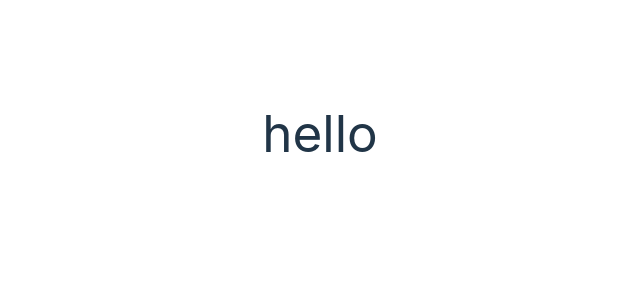
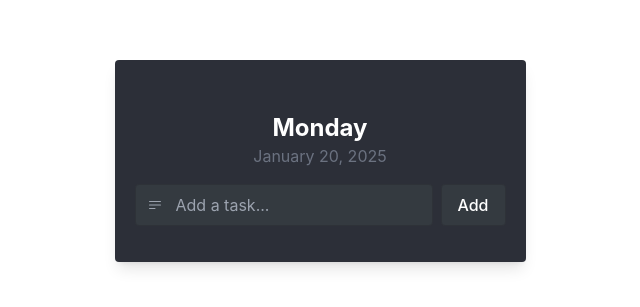
Before and after one commit to zarhaselene/react_todoapp, a React (Vite) app: page / in a window 1280 px wide. Shown: the part 267-574 px from the top of the page, without its empty margins (320-960 px from the left). Built offline with nearby package versions, Linux system fonts and the light colour scheme.

Commit message:
add input field for adding todos and prevent duplicates

```diff
--- a/src/App.jsx
+++ b/src/App.jsx
@@ -1,5 +1,7 @@
 import { useState } from "react";
 import "./App.css";
+import TodoItem from "./components/TodoItem";
+import { HiBars3BottomLeft } from "react-icons/hi2";
 
 function App() {
   // store the todos
@@ -9,9 +11,15 @@ function App() {
 
   // function to add todo
   const addTodo = () => {
-    if (!inputValue.trim()) return;  // prevent adding empty string
+    if (!inputValue.trim()) return; // prevent adding empty string
+    if (
+      todos.some(
+        (todo) => todo.title.toLowerCase() === inputValue.toLowerCase()
+      )
+    )
+      return; // prevent duplicate todos
     const newTodo = {
-      id: Date.now(), // ID set by using the current time
+      id: Date.now(),
       title: inputValue,
       done: false,
     };
@@ -35,7 +43,55 @@ function App() {
 
   return (
     <>
-      <h1>hello</h1>
+      <header>
+        <h1 className=" text-white font-bold">Todo App</h1>
+      </header>
+      <div className="h-3/4 overflow-hidden max-w-lg mx-auto my-10 p-5 bg-darkBg rounded shadow-lg">
+        <div>
+          <h2 className="text-2xl mt-8 text-white font-bold text-center">
+            {new Date().toLocaleDateString("en-US", {
+              weekday: "long",
+            })}
+          </h2>
+          <p className="text-1xl text-gray-500 text-center mb-4">
+            {new Date().toLocaleDateString("en-US", {
+              year: "numeric",
+              month: "long",
+              day: "numeric",
+            })}
+          </p>
+          <div className="flex gap-2 mb-4 relative">
+            <HiBars3BottomLeft className="absolute left-3 top-1/2 transform -translate-y-1/2 text-gray-400" />
+            <input
+              type="text"
+              value={inputValue}
+              onChange={(e) => setInputValue(e.target.value)}
+              onKeyDown={(e) => e.key === "Enter" && addTodo()} // Enter key to add todo
+              className="w-full pl-10 border border-border p-2 rounded bg-darkCard text-gray-300 outline-none"
+              placeholder="Add a task..."
+            />
+            <button
+              onClick={addTodo}
+              aria-label="Add new task"
+              className="bg-darkCard border border-border hover:border-accent text-white px-4 py-2 rounded"
+            >
+              Add
+            </button>
+          </div>
+        </div>
+        <div className="h-4/5 overflow-y-auto">
+          <ul>
+            {todos.map((todo) => (
+              <TodoItem
+                key={todo.id}
+                todo={todo}
+                toggleDone={toggleDone}
+                removeTodo={removeTodo}
+              />
+            ))}
+          </ul>
+        </div>
+      </div>
     </>
   );
 }
```
